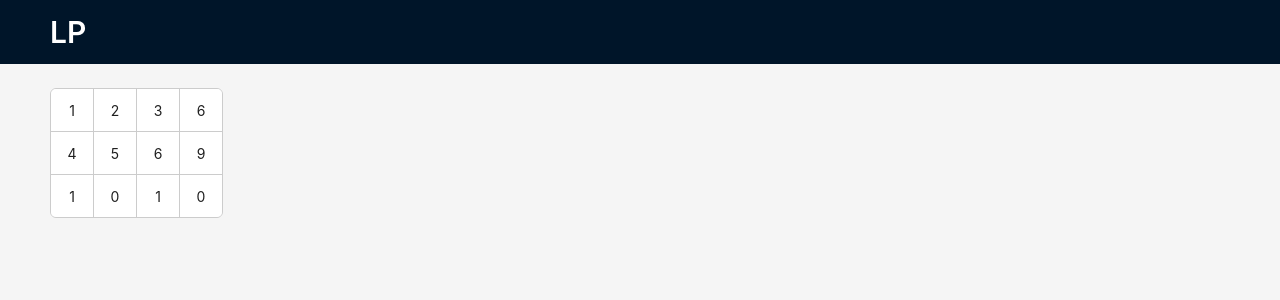
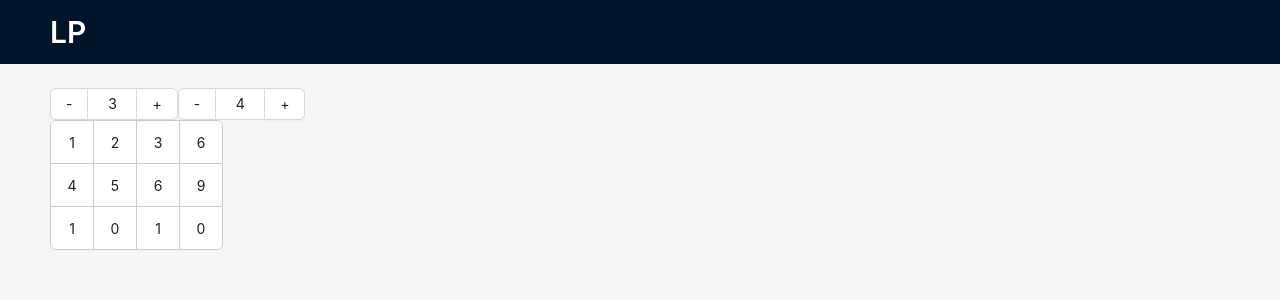
Before and after one commit to Samwell-II/hack2023, a React (Vite) app in the folder frontend/: page / in a window 1280 px wide. Shown: the top 300 px of the page. Built offline with nearby package versions, Linux system fonts and the light colour scheme.

Commit message:
matrix dimension input logic

```diff
--- a/frontend/src/App.tsx
+++ b/frontend/src/App.tsx
@@ -1,13 +1,18 @@
-import React from 'react';
+import React, { useState } from 'react';
 import type { FC } from 'react';
-import { Button, Layout } from 'antd';
+import { Button, Input, InputNumber, Layout, Space } from 'antd';
 import 'antd/dist/reset.css';
 import Title from 'antd/es/typography/Title';
 import MatrixInput from './components/matrix-input/MatrixInput';
+import MatrixDimensionInput from './components/matrix-input/MatrixDimensionInput';
+import useMatrix from './components/matrix-input/useMatrix';
 
 const { Content, Header } = Layout;
 
-const App: FC = () => (
+const App: FC = () => {
+  const matrix = useMatrix([[1,2,3,6],[4,5,6,9],[1,0,1,0]]);
+
+  return (
     <div className="App">
       <Layout style={{minHeight: '100vh'}}>
         <Header style={{display: 'flex', alignItems: 'center'}}>
@@ -15,11 +20,24 @@ const App: FC = () => (
         </Header>
         <Content style={{padding: '24px 50px'}}>
           <div>
-          <MatrixInput data={[[1,2,3,6],[4,5,6,9],[1,0,1,0]]}></MatrixInput>
+            <MatrixDimensionInput
+              value={matrix.rows}
+              onChange={matrix.setRows}
+              onIncrement={matrix.incrementRows}
+              onDecrement={matrix.decrementRows}
+            />
+            <MatrixDimensionInput
+              value={matrix.cols}
+              onChange={matrix.setCols}
+              onIncrement={matrix.incrementCols}
+              onDecrement={matrix.decrementCols}
+            />
+            <MatrixInput data={matrix.data} onChange={matrix.setData}></MatrixInput>
           </div>
         </Content>
       </Layout>
     </div>
   );
+}
 
 export default App
--- /dev/null
+++ b/frontend/src/components/matrix-input/MatrixDimensionInput.tsx
@@ -0,0 +1,26 @@
+import { Button, Input, Space } from 'antd';
+import React from 'react';
+
+export interface IMatrixDimensionInputProps {
+    value: number;
+    onChange?: (dim: number) => void;
+    onIncrement?: () => void;
+    onDecrement?: () => void;
+}
+
+const MatrixDimensionInput: React.FC<IMatrixDimensionInputProps> = ({ value, onChange, onIncrement, onDecrement}) => {
+    return (
+        <Space.Compact>
+            <Button onClick={onDecrement}>-</Button>
+            <Input
+                type="number"
+                value={value}
+                onChange={onChange && (event => onChange(event.target.value != '' ? parseInt(event.target.value) : 0))}
+                style={{width: '50px', textAlign: 'center'}}
+            />
+            <Button onClick={onIncrement}>+</Button>
+        </Space.Compact>
+    )
+}
+
+export default MatrixDimensionInput;
--- a/frontend/src/components/matrix-input/MatrixInput.tsx
+++ b/frontend/src/components/matrix-input/MatrixInput.tsx
@@ -3,6 +3,7 @@ import MatrixInputCell from './MatrixInputCell';
 
 export interface IMatrixInputProps {
     data: number[][];
+    onChange?: (data: number[][]) => void;
 }
 
 const matrixStyle: React.CSSProperties = {
@@ -35,14 +36,24 @@ const makeCellStyle = (rowIndex: number, colIndex: number) => {
     return style;
 }
 
-const MatrixInput: FC<IMatrixInputProps> = ({ data }) => {
+const MatrixInput: FC<IMatrixInputProps> = ({ data, onChange }) => {
     return (
         <div style={matrixStyle}>
             {
                 data.map((row, rowIndex) => (
                     <div style={matrixRowStyle}>
                         {
-                            row.map((cell, colIndex) => (<MatrixInputCell data={cell} style={makeCellStyle(rowIndex, colIndex)} />))
+                            row.map((cell, colIndex) => (
+                                <MatrixInputCell
+                                    data={cell}
+                                    style={makeCellStyle(rowIndex, colIndex)}
+                                    onChange={onChange && ((event) => {
+                                        const copy = data.map(row => [...row]);
+                                        copy[rowIndex][colIndex] = event.target.value != '' ? parseInt(event.target.value) : 0;
+                                        onChange(copy);
+                                    })}
+                                />
+                            ))
                         }
                     </div>
                 ))
--- a/frontend/src/components/matrix-input/MatrixInputCell.tsx
+++ b/frontend/src/components/matrix-input/MatrixInputCell.tsx
@@ -3,6 +3,7 @@ import './matrix-input-cell.css';
 
 export interface IMatrixInputCellProps {
     data: number;
+    onChange?: React.ChangeEventHandler<HTMLInputElement>;
     style?: React.CSSProperties;
 }
 
@@ -20,9 +21,9 @@ const inputStyle: React.CSSProperties = {
     outline: 0,
 };
 
-const MatrixInputCell: FC<IMatrixInputCellProps> = ({ data, style }) => {
+const MatrixInputCell: FC<IMatrixInputCellProps> = ({ data, onChange, style }) => {
     return (
-        <input type="number" value={data} style={{...inputStyle, ...style}} />
+        <input type="number" value={String(data)} style={{...inputStyle, ...style}} onChange={onChange} />
     )
 }
 
--- /dev/null
+++ b/frontend/src/components/matrix-input/useMatrix.ts
@@ -0,0 +1,97 @@
+import React, { useState } from 'react';
+
+const MAX_ROWS = 50;
+const MAX_COLS = 50;
+
+export interface IUseMatrixProps {
+    maxRows: number;
+    maxCols: number;
+}
+
+const defaultProps: IUseMatrixProps = {
+    maxRows: MAX_ROWS,
+    maxCols: MAX_COLS
+};
+
+const bound = (min: number, max: number) => (val: number) => Math.max(Math.min(val, max), min);
+
+const getNumRows = (data: number[][]): number => {
+    return data.length;
+}
+
+const getNumCols = (data: number[][]): number => {
+    return data.length > 0 ? data[0].length : 0;
+}
+
+const makeEmptyData = (rows: number, cols: number): number[][] => {
+    return Array(rows).fill(0).map(() => Array(cols).fill(0));
+}
+
+const reshapeData = (data: number[][], rows: number, cols: number): number[][] => {
+    const reshaped = makeEmptyData(rows, cols);
+
+    const boundedRows = Math.min(getNumRows(data), rows);
+    const boundedCols = Math.min(getNumCols(data), cols);
+
+    for (let row = 0; row < boundedRows; row++) {
+        for (let col = 0; col < boundedCols; col++) {
+            reshaped[row][col] = data[row][col];
+        }
+    }
+
+    return reshaped;
+}
+
+const copyData = (data: number[][]) => {
+    return data.map(row => [...row]);
+}
+
+const useMatrix = (initialData: number[][], initialProps?: Partial<IUseMatrixProps>) => {
+    const [data, setData] = useState(copyData(initialData));
+    const [ghostColDim, setGhostColDim] = useState(getNumCols(initialData));
+
+    const props: IUseMatrixProps = {
+        ...defaultProps,
+        ...initialProps,
+    };
+
+    const boundRows = bound(0, props.maxRows);
+    const boundCols = bound(0, props.maxCols);
+
+    const setDimensions = (rows: number, cols: number) => setData((data) => {
+        setGhostColDim(cols);
+        return reshapeData(data, boundRows(rows), boundCols(cols));
+    });
+
+    const setRows = (rows: number) => setData((data) => reshapeData(data, boundRows(rows), ghostColDim));
+
+    const setCols = (cols: number) => setData((data) => {
+        const newCols = boundCols(cols);
+        setGhostColDim(newCols);
+        return reshapeData(data, getNumRows(data), newCols);
+    });
+
+    const offsetDimensions = (rows: number, cols: number) => setData(
+        (data) => {
+            const newCols = boundCols(ghostColDim+cols);
+            setCols(newCols);
+            return reshapeData(data, boundRows(getNumRows(data)+rows), newCols);
+        }
+    );
+
+    return {
+        data,
+        rows: getNumRows(data),
+        cols: ghostColDim,
+        setData,
+        setDimensions,
+        setRows,
+        setCols,
+        incrementRows: () => offsetDimensions(1, 0),
+        decrementRows: () => offsetDimensions(-1, 0),
+        incrementCols: () => offsetDimensions(0, 1),
+        decrementCols: () => offsetDimensions(0, -1)
+    };
+}
+
+export default useMatrix;
```
Lines whose indentation alone changed are shown as unchanged.
